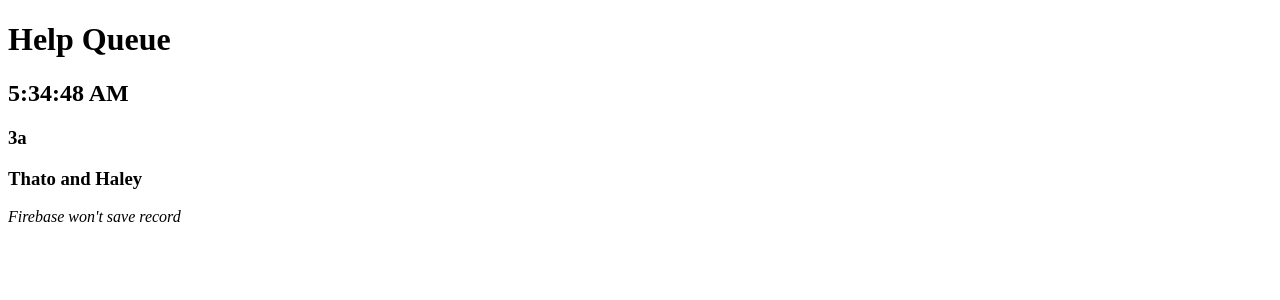
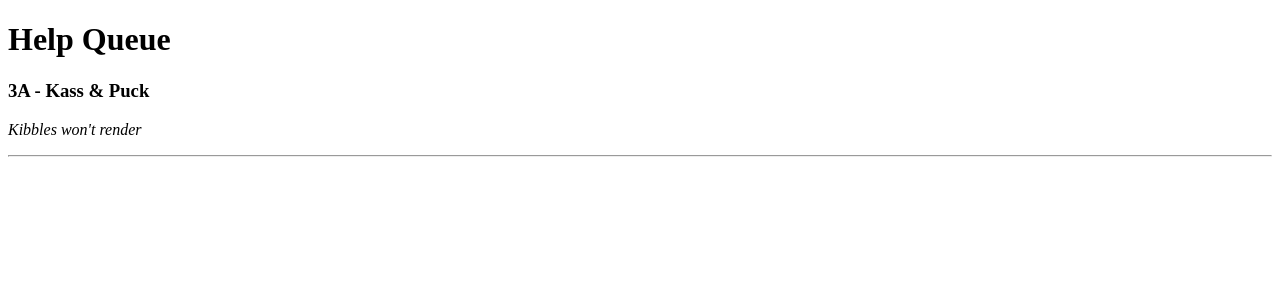
Before and after one commit to kcmdouglas/react-help-queue, a React app: page / in a window 1280 px wide. Shown: the top 300 px of the page. Built offline with nearby package versions, Linux system fonts and the light colour scheme.

Commit message:
Create separate components for different elements

```diff
--- /dev/null
+++ b/src/components/App.jsx
@@ -0,0 +1,14 @@
+import React from "react";
+import TicketList from "./TicketList";
+import Header from "./Header";
+
+function App(props){
+    return (
+        <div>
+            <Header/>
+            <TicketList />
+        </div>
+    );
+}
+
+export default App;
--- /dev/null
+++ b/src/components/Header.jsx
@@ -0,0 +1,9 @@
+import React from "react";
+
+function Header(props){
+    return (
+        <h1>Help Queue</h1>
+    );
+}
+
+export default Header;
--- /dev/null
+++ b/src/components/Ticket.jsx
@@ -0,0 +1,13 @@
+import React from "react";
+
+function Ticket(props){
+    return (
+        <div>
+            <h3><b>3A</b> - Kass & Puck</h3>
+            <p><em>Kibbles won't render</em></p>
+            <hr/>
+        </div>
+    );
+}
+
+export default Ticket;
--- /dev/null
+++ b/src/components/TicketList.jsx
@@ -0,0 +1,11 @@
+import React from "react";
+import Ticket from "./Ticket";
+
+function TicketList(props){
+
+    return (
+        <Ticket />
+    );
+}
+
+export default TicketList;
--- a/src/index.jsx
+++ b/src/index.jsx
@@ -1,13 +1,8 @@
 import React from "react";
 import ReactDOM from "react-dom";
+import App from "./components/App";
 
 ReactDOM.render(
-    <div>
-        <h1>Help Queue</h1>
-        <h2>{new Date().toLocaleTimeString()}</h2>
-        <h3>3a</h3>
-        <h3>Thato and Haley</h3>
-        <p><em>Firebase won't save record</em></p>
-    </div>,
+    <App/>,
     document.getElementById('react-app-root')
 );
```
Also changed, not shown: 1 other file (tests, documents, lock files or other folders).
